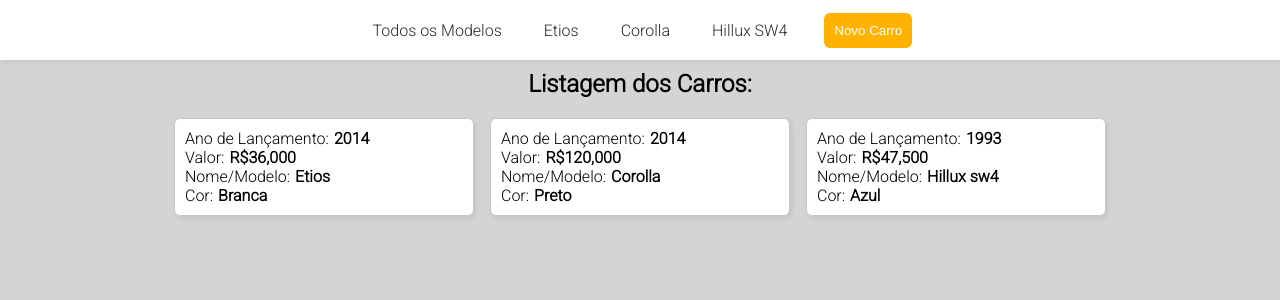
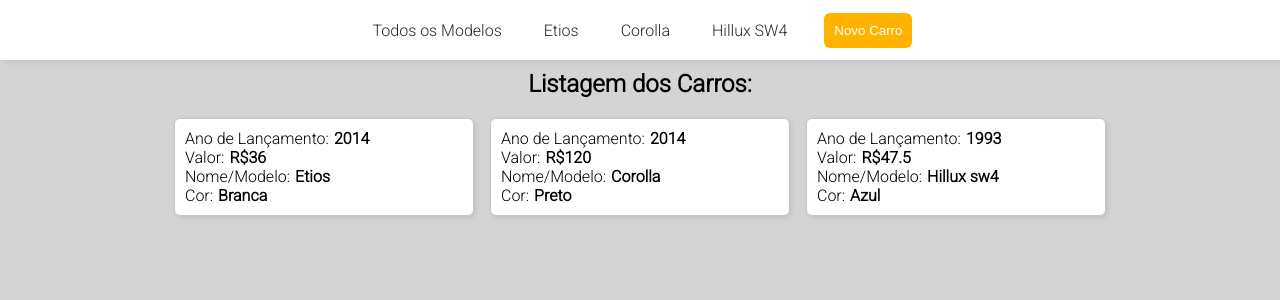
Before and after one commit to keilamadap/listagem-carros, a React (Create React App) app: page / in a window 1280 px wide. Shown: the top 300 px of the page. Built offline with nearby package versions, Linux system fonts and the light colour scheme.

Commit message:
fix: tofixed removido

```diff
--- a/src/components/Carros/Carros.jsx
+++ b/src/components/Carros/Carros.jsx
@@ -13,7 +13,7 @@
       </S.Paragraph>
       <S.Paragraph>
         Valor:
-        <S.Info>R${value.toFixed(3).replace(".", ",")}</S.Info>
+        <S.Info>R${value}</S.Info>
       </S.Paragraph>
       <S.Paragraph>
         Nome/Modelo:
--- a/src/components/Form/Form.jsx
+++ b/src/components/Form/Form.jsx
@@ -23,7 +23,7 @@
         num_portas: 4,
         combustivel: "flex",
         modelo_id: Math.random(),
-        timestamp_cadastro: "112345LSX",
+        timestamp_cadastro: Math.random(),
         valor: parseFloat(formattedValue),
         nome_modelo: model.toUpperCase(),
         cor: color,
```
